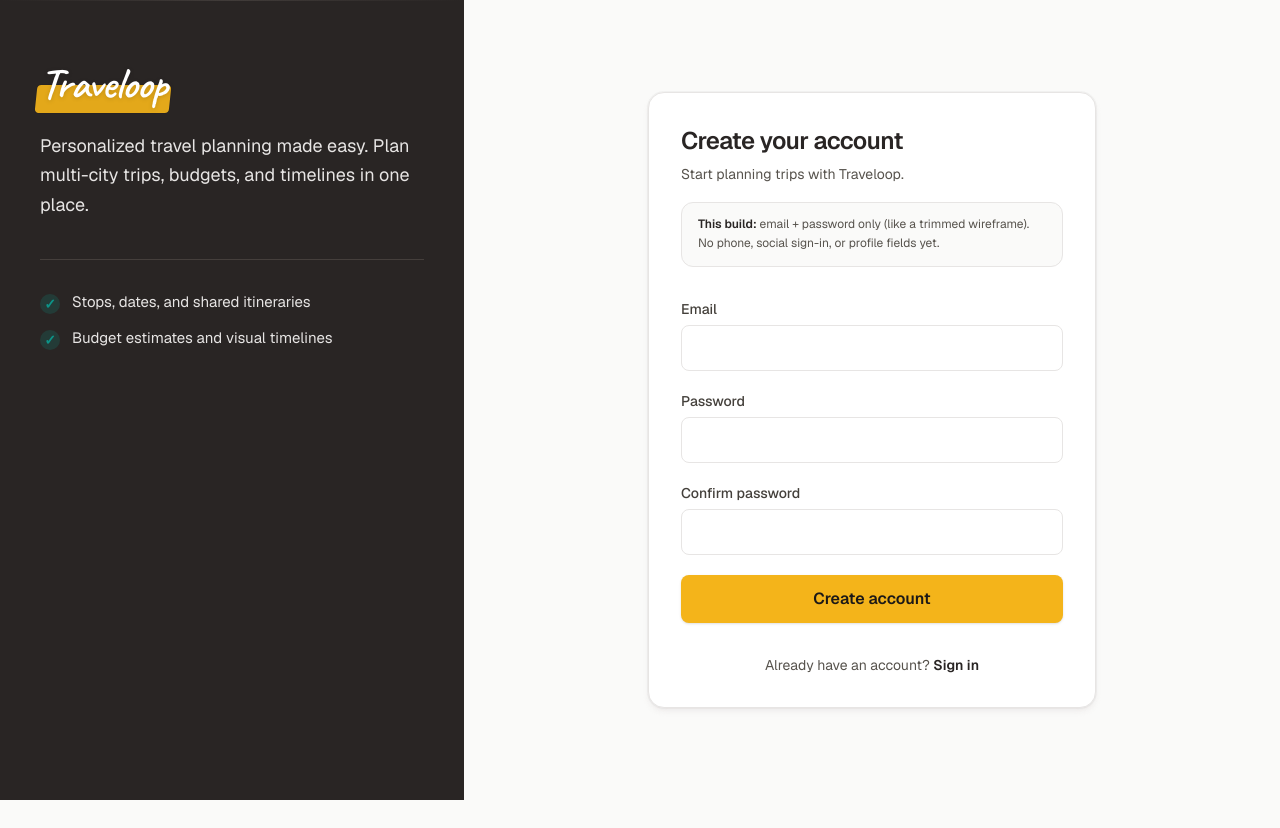
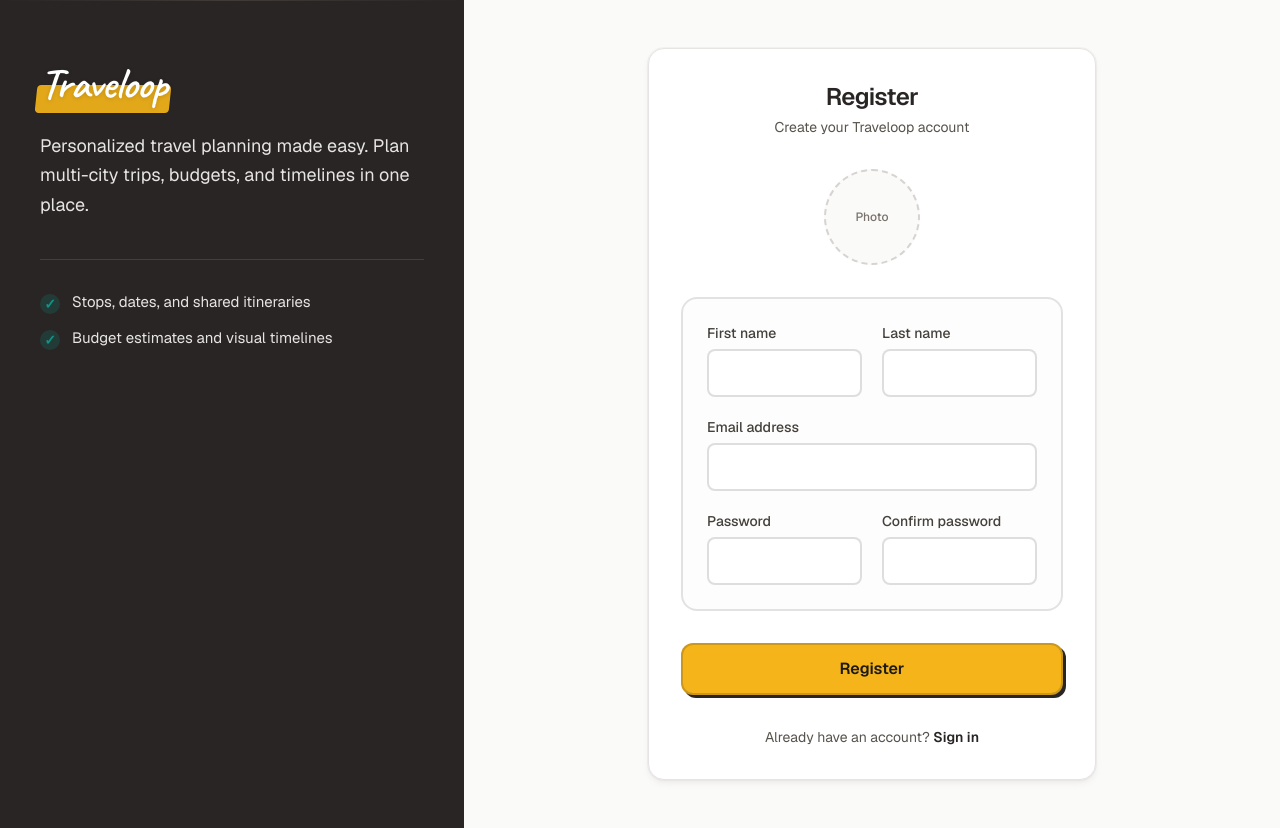
Before and after one commit to Shrujal00/travelloop, a Next.js app: page /signup in a window 1280 px wide. Before the commit the page ends 800 px from the top, so only its background shows below. Built offline with nearby package versions, Linux system fonts and the light colour scheme.

Commit message:
feat(signup): wireframe register layout without extra info block

```diff
--- a/src/app/(auth)/login/login-form.tsx
+++ b/src/app/(auth)/login/login-form.tsx
@@ -63,10 +63,6 @@
       </h1>
       <p className="mt-1.5 text-sm leading-relaxed text-stone-600">
         Sign in to manage your travel plans.
-      </p>
-      <p className="mt-4 rounded-xl border border-stone-200 bg-stone-50 px-4 py-3 text-xs leading-relaxed text-stone-600">
-        <span className="font-semibold text-stone-800">This build:</span>{" "}
-        email and password only — same scope as our sign-up flow.
       </p>
 
       <form onSubmit={onSubmit} className="mt-8 space-y-5" noValidate>
--- a/src/app/(auth)/signup/page.tsx
+++ b/src/app/(auth)/signup/page.tsx
@@ -9,6 +9,8 @@
 
 export default function SignupPage() {
   const router = useRouter();
+  const [firstName, setFirstName] = useState("");
+  const [lastName, setLastName] = useState("");
   const [email, setEmail] = useState("");
   const [password, setPassword] = useState("");
   const [confirm, setConfirm] = useState("");
@@ -30,14 +32,22 @@
     setFieldErrors(nextErrors);
     if (Object.keys(nextErrors).length) return;
 
+    const fn = firstName.trim();
+    const ln = lastName.trim();
+
     setLoading(true);
     const supabase = createClient();
     const origin = window.location.origin;
+    const meta: Record<string, string> = {};
+    if (fn) meta.first_name = fn;
+    if (ln) meta.last_name = ln;
+
     const { error } = await supabase.auth.signUp({
       email: email.trim(),
       password,
       options: {
         emailRedirectTo: `${origin}/auth/callback`,
+        ...(Object.keys(meta).length > 0 ? { data: meta } : {}),
       },
     });
     setLoading(false);
@@ -71,36 +81,82 @@
     );
   }
 
+  const inputClass =
+    "mt-1.5 w-full rounded-lg border-2 border-stone-800/15 bg-white px-3 py-2.5 text-stone-900 outline-none transition placeholder:text-stone-400 focus:border-[var(--travel-accent)] focus:ring-2 focus:ring-[var(--travel-accent)]/30";
+
   return (
-    <div className="rounded-2xl border border-stone-200 bg-white p-8 shadow-md shadow-stone-200/60 ring-1 ring-black/[0.03]">
-      <h1 className="text-2xl font-semibold tracking-tight text-[var(--travel-charcoal)]">
-        Create your account
+    <div className="rounded-2xl border border-stone-200 bg-white p-6 shadow-md shadow-stone-200/60 ring-1 ring-black/[0.03] sm:p-8">
+      <h1 className="text-center text-2xl font-semibold tracking-tight text-[var(--travel-charcoal)]">
+        Register
       </h1>
-      <p className="mt-1.5 text-sm leading-relaxed text-stone-600">
-        Start planning trips with Traveloop.
-      </p>
-      <p className="mt-4 rounded-xl border border-stone-200 bg-stone-50 px-4 py-3 text-xs leading-relaxed text-stone-600">
-        <span className="font-semibold text-stone-800">This build:</span>{" "}
-        email + password only (like a trimmed wireframe). No phone, social
-        sign-in, or profile fields yet.
+      <p className="mt-1 text-center text-sm text-stone-600">
+        Create your Traveloop account
       </p>
 
-      <form onSubmit={onSubmit} className="mt-8 space-y-5" noValidate>
+      <form onSubmit={onSubmit} className="mt-8" noValidate>
         {submitError ? (
           <p
-            className="rounded-lg border border-red-200 bg-red-50 px-3 py-2 text-sm text-red-800"
+            className="mb-6 rounded-lg border border-red-200 bg-red-50 px-3 py-2 text-sm text-red-800"
             role="alert"
           >
             {submitError}
           </p>
         ) : null}
 
+        <div className="flex flex-col items-center">
+          <div
+            className="flex h-24 w-24 items-center justify-center rounded-full border-2 border-dashed border-stone-300 bg-stone-50 text-center text-xs font-medium text-stone-500"
+            aria-hidden
+          >
+            Photo
+          </div>
+          <span className="sr-only">Profile photo is not required yet</span>
+        </div>
+
+        <div className="mt-8 rounded-2xl border-2 border-stone-800/12 bg-stone-50/40 p-5 sm:p-6">
+          <div className="grid gap-5 sm:grid-cols-2">
             <div>
+              <label
+                htmlFor="signup-first"
+                className="block text-sm font-medium text-stone-700"
+              >
+                First name
+              </label>
+              <input
+                id="signup-first"
+                name="firstName"
+                type="text"
+                autoComplete="given-name"
+                value={firstName}
+                onChange={(e) => setFirstName(e.target.value)}
+                className={inputClass}
+              />
+            </div>
+            <div>
+              <label
+                htmlFor="signup-last"
+                className="block text-sm font-medium text-stone-700"
+              >
+                Last name
+              </label>
+              <input
+                id="signup-last"
+                name="lastName"
+                type="text"
+                autoComplete="family-name"
+                value={lastName}
+                onChange={(e) => setLastName(e.target.value)}
+                className={inputClass}
+              />
+            </div>
+          </div>
+
+          <div className="mt-5">
             <label
               htmlFor="signup-email"
               className="block text-sm font-medium text-stone-700"
             >
-            Email
+              Email address
             </label>
             <input
               id="signup-email"
@@ -109,13 +165,14 @@
               autoComplete="email"
               value={email}
               onChange={(e) => setEmail(e.target.value)}
-            className="mt-1.5 w-full rounded-lg border border-stone-200 bg-white px-3 py-2.5 text-stone-900 outline-none transition placeholder:text-stone-400 focus:border-[var(--travel-accent)] focus:ring-2 focus:ring-[var(--travel-accent)]/35"
+              className={inputClass}
             />
             {fieldErrors.email ? (
               <p className="mt-1 text-sm text-red-600">{fieldErrors.email}</p>
             ) : null}
           </div>
 
+          <div className="mt-5 grid gap-5 sm:grid-cols-2">
             <div>
               <label
                 htmlFor="signup-password"
@@ -130,13 +187,12 @@
                 autoComplete="new-password"
                 value={password}
                 onChange={(e) => setPassword(e.target.value)}
-            className="mt-1.5 w-full rounded-lg border border-stone-200 bg-white px-3 py-2.5 text-stone-900 outline-none transition placeholder:text-stone-400 focus:border-[var(--travel-accent)] focus:ring-2 focus:ring-[var(--travel-accent)]/35"
+                className={inputClass}
               />
               {fieldErrors.password ? (
                 <p className="mt-1 text-sm text-red-600">{fieldErrors.password}</p>
               ) : null}
             </div>
-
             <div>
               <label
                 htmlFor="signup-confirm"
@@ -151,20 +207,24 @@
                 autoComplete="new-password"
                 value={confirm}
                 onChange={(e) => setConfirm(e.target.value)}
-            className="mt-1.5 w-full rounded-lg border border-stone-200 bg-white px-3 py-2.5 text-stone-900 outline-none transition placeholder:text-stone-400 focus:border-[var(--travel-accent)] focus:ring-2 focus:ring-[var(--travel-accent)]/35"
+                className={inputClass}
               />
               {fieldErrors.confirm ? (
                 <p className="mt-1 text-sm text-red-600">{fieldErrors.confirm}</p>
               ) : null}
             </div>
+          </div>
+        </div>
 
+        <div className="mt-8 flex justify-center">
           <button
             type="submit"
             disabled={loading}
-          className="flex w-full items-center justify-center rounded-lg bg-[var(--travel-accent)] px-4 py-3 text-base font-semibold text-stone-900 shadow-sm transition hover:brightness-[0.97] active:brightness-95 disabled:cursor-not-allowed disabled:opacity-60"
+            className="flex w-full max-w-xs items-center justify-center rounded-xl border-2 border-stone-800/20 bg-[var(--travel-accent)] px-8 py-3 text-base font-semibold text-stone-900 shadow-[3px_3px_0_0_rgb(41,37,36)] transition hover:brightness-[0.98] active:translate-x-px active:translate-y-px active:shadow-none disabled:cursor-not-allowed disabled:opacity-60 sm:max-w-sm"
           >
-          {loading ? "Creating account…" : "Create account"}
+            {loading ? "Registering…" : "Register"}
           </button>
+        </div>
       </form>
 
       <p className="mt-8 text-center text-sm text-stone-600">
```
Lines whose indentation alone changed are shown as unchanged.
